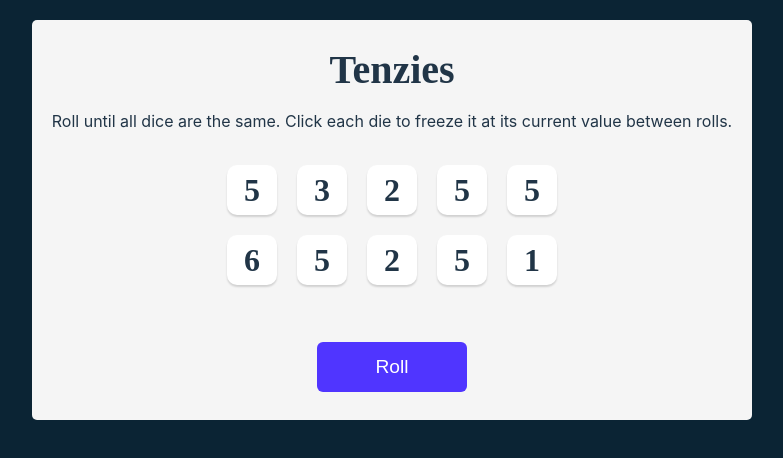
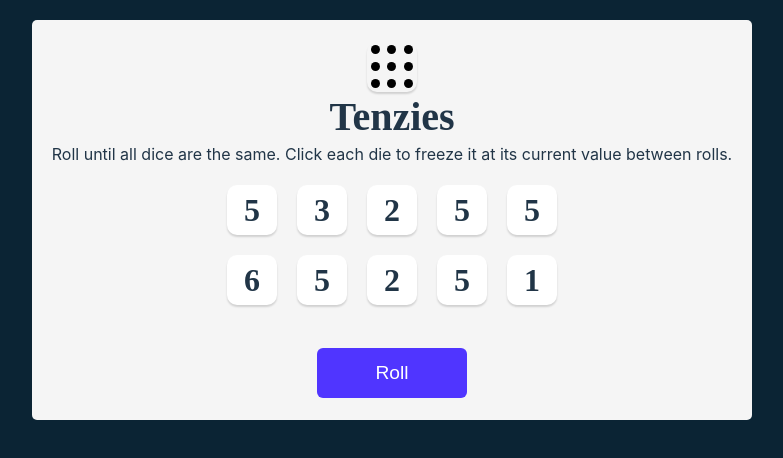
Before and after one commit to ravisha7feb/scrimba-react, a React (Vite) app: page / in a window 1280 px wide. Shown: the top 458 px of the page, without its empty margins (248-1031 px from the left). Built offline with nearby package versions, Linux system fonts and the light colour scheme.

Commit message:
add dummy dotted die and track number of rolls

```diff
--- /dev/null
+++ b/src/components/Tenzies/dotted_die.jsx
@@ -0,0 +1,19 @@
+import React from "react"
+
+export default function DottedDie() {
+    const cells = [1, 2, 3, 4, 5, 6, 7, 8, 9]
+
+    return (
+        <div className="dotted-die">
+            <div className="dot"></div>
+            <div className="dot"></div>
+            <div className="dot"></div>
+            <div className="dot"></div>
+            <div className="dot"></div>
+            <div className="dot"></div>
+            <div className="dot"></div>
+            <div className="dot"></div>
+            <div className="dot"></div>
+        </div>
+    )
+}
--- a/src/components/Tenzies/tenzies.css
+++ b/src/components/Tenzies/tenzies.css
@@ -74,3 +74,25 @@ main {
 .roll-dice:active {
     box-shadow: inset 5px 5px 10px -3px rgba(0, 0, 0, 0.7);
 }
+
+.dotted-die{
+    height: 50px;
+    width: 50px;
+    box-shadow: 0px 2px 2px rgba(0, 0, 0, 0.15);
+    border-radius: 10px;
+
+    display: grid;
+    justify-content: space-around;
+    grid-template-columns: auto auto auto;
+
+    align-items: center;
+    cursor: pointer;
+}
+
+.dot{
+    width: 9px;
+    height: 9px;
+    border-radius: 50%;
+    background-color: black;
+    color: #5035FF;
+}
--- a/src/components/Tenzies/tenzies.jsx
+++ b/src/components/Tenzies/tenzies.jsx
@@ -1,5 +1,6 @@
 import React from "react"
 import Die from "./Die"
+import DottedDie from './dotted_die'
 import {nanoid} from "nanoid"
 import Confetti from "react-confetti"
 import "./tenzies.css"
@@ -8,6 +9,7 @@ export default function Tenzies() {
 
     const [dice, setDice] = React.useState(allNewDice())
     const [tenzies, setTenzies] = React.useState(false)
+    const [rolls, setRolls] = React.useState(0)
 
     React.useEffect(() => {
         const allHeld = dice.every(die => die.isHeld)
@@ -41,9 +43,12 @@ export default function Tenzies() {
                     die :
                     generateNewDie()
             }))
+            setRolls(prevRolls => prevRolls + 1)
+            console.log(rolls)
         } else {
             setTenzies(false)
             setDice(allNewDice())
+            setRolls(0)
         }
     }
 
@@ -67,6 +72,7 @@ export default function Tenzies() {
     return (
         <main>
             {tenzies && <Confetti />}
+            <DottedDie />
             <h1 className="title">Tenzies</h1>
             <p className="instructions">Roll until all dice are the same.
             Click each die to freeze it at its current value between rolls.</p>
```
